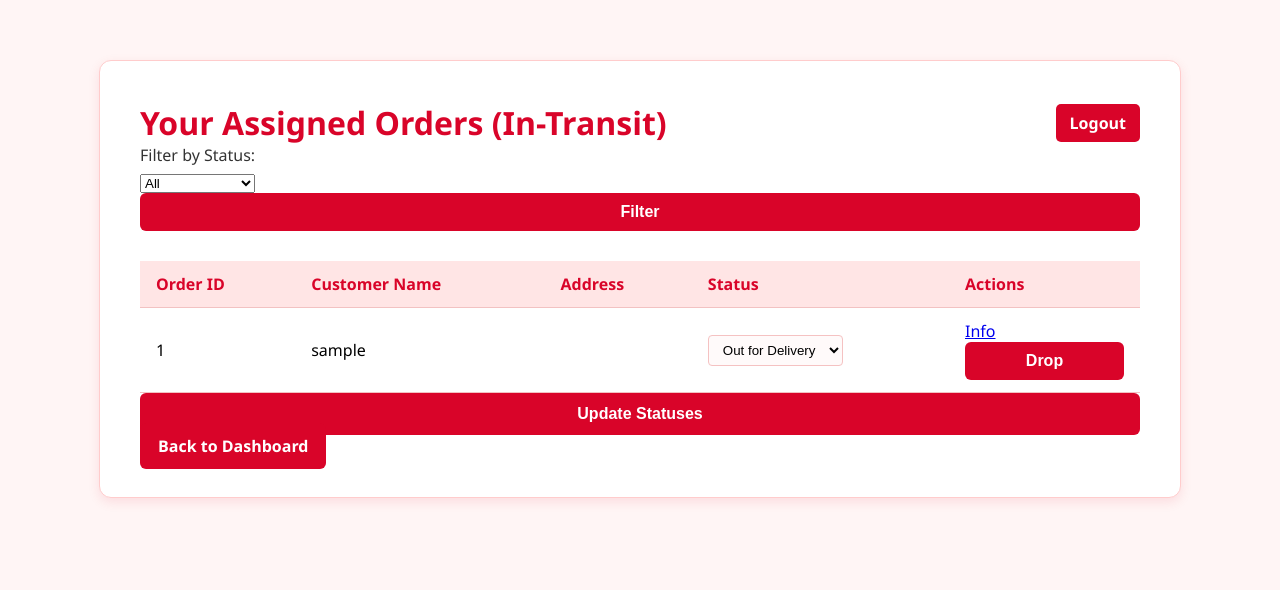
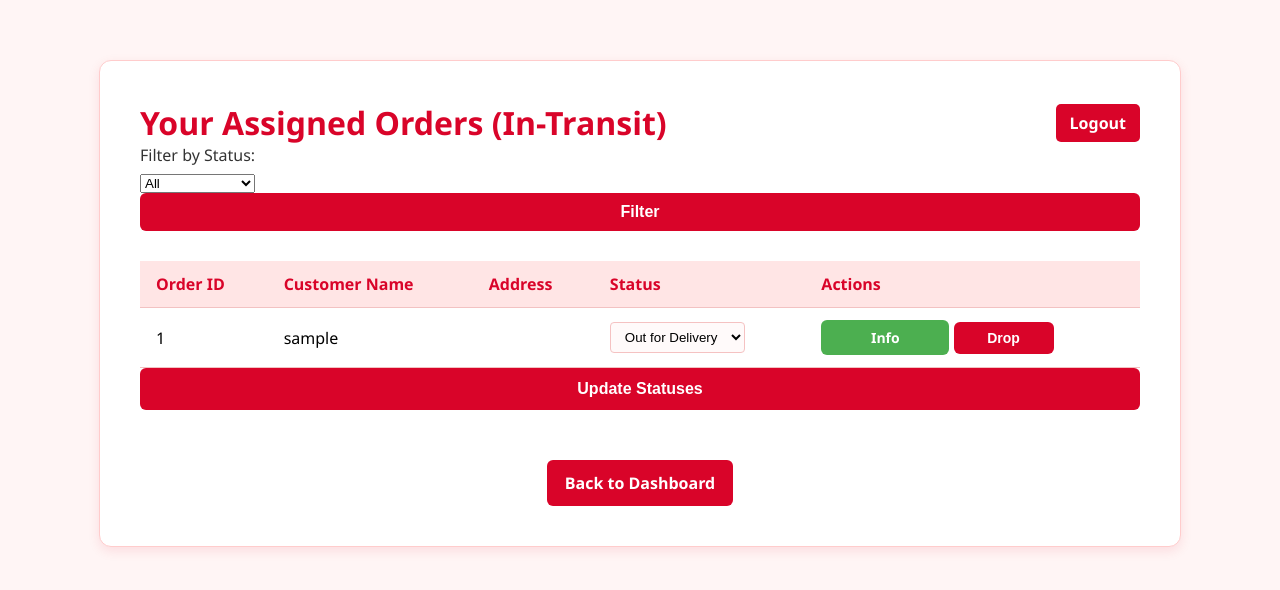
Before and after one commit to IvanC987/Project4, a Flask app: page /driver/orders in a window 1280 px wide. Shown: the top 590 px of the page. Run offline with Flask 3, Linux system fonts and the light colour scheme; the visitor is signed in with stand-in values (Sample User, id 1); tables that the repository leaves empty hold one stand-in row (values such as "Sample post").

Commit message:
Update driver_styles.css

```diff
--- a/static/driver_styles.css
+++ b/static/driver_styles.css
@@ -32,7 +32,7 @@ header h1,
     margin: 0;
 }
 
-/* LOGOUT */
+/* LOGOUT BUTTON */
 .logout-button {
     background-color: #d90429;
     color: white;
@@ -95,7 +95,16 @@ header h1,
     border: none;
     cursor: pointer;
     transition: background-color 0.2s ease;
+    margin-bottom: 20px; /* ✨ Added to fix the overlap */
+    display: inline-block;
 }
+
+.back-button {
+    display: block;
+    margin: 30px auto 0 auto; /* push it down a bit */
+    width: fit-content;
+}
+
 
 .nav-button:hover,
 .back-button:hover,
@@ -189,3 +198,43 @@ td select:focus {
     border-color: #d90429;
     box-shadow: 0 0 5px rgba(217, 4, 41, 0.3);
 }
+
+/* Updated Info and Drop buttons */
+
+.drop-button {
+    background-color: #d90429;
+    color: white;
+    padding: 8px 14px;
+    border: none;
+    border-radius: 6px;
+    font-size: 14px;
+    font-weight: bold;
+    text-decoration: none;
+    cursor: pointer;
+    width: 100px;
+    text-align: center;
+    display: inline-block;
+}
+
+.info-button {
+    background-color: #4CAF50; /* GREEN */
+    color: white;
+    padding: 8px 14px;
+    border: none;
+    border-radius: 6px;
+    font-size: 14px;
+    font-weight: bold;
+    text-decoration: none;
+    cursor: pointer;
+    width: 100px;
+    text-align: center;
+    display: inline-block;
+}
+
+.drop-button:hover {
+    background-color: #a6021e;
+}
+
+.info-button:hover {
+    background-color: #388e3c;
+}
```
